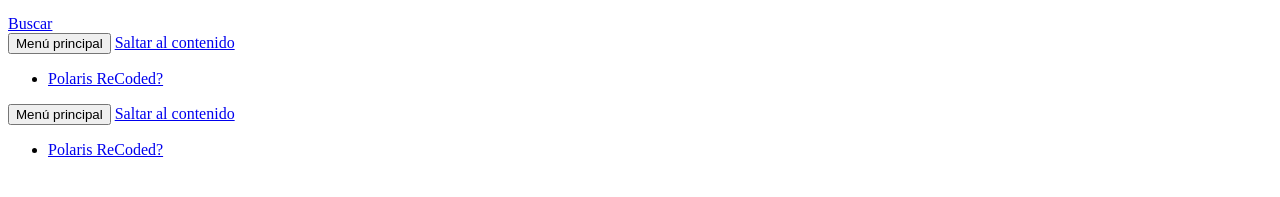
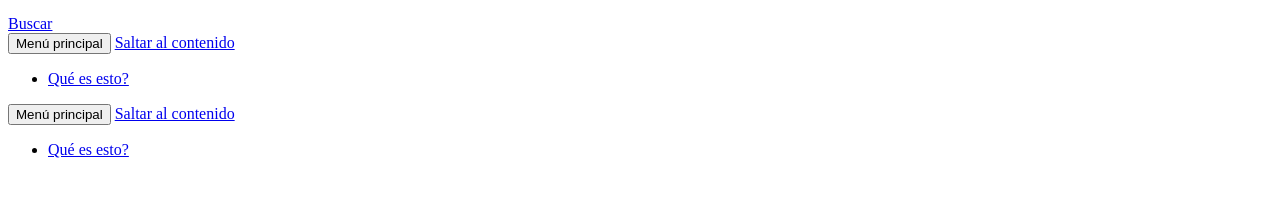
Before and after one commit to polarisshowdown/polarisshowdown.github.io, a plain HTML site: page index.html in a window 1280 px wide. Shown: the part 367-564 px from the top of the page. Drawn offline with Linux system fonts and the light colour scheme.

Commit message:
Update index.html

```diff
--- a/index.html
+++ b/index.html
@@ -34,11 +34,11 @@
 <nav id="primary-navigation" class="site-navigation primary-navigation" role="navigation">
 				<button class="menu-toggle">Menú principal</button>
 				<a class="screen-reader-text skip-link" href="#content">Saltar al contenido</a>
-				<div id="primary-menu" class="nav-menu"><ul><li class="page_item page-item-2"><a href="https://polarisrecoded-togesr.rhcloud.com/pagina-ejemplo/">Рolaris ReCoded?</a></li></ul></div>
+				<div id="primary-menu" class="nav-menu"><ul><li class="page_item page-item-2"><a href="https://polarisrecoded-togesr.rhcloud.com/pagina-ejemplo/">Qué es esto?</a></li></ul></div>
 			</nav>
 			<button class="menu-toggle">Menú principal</button>
 			<a class="screen-reader-text skip-link" href="#content">Saltar al contenido</a>
-			<div id="primary-menu" class="nav-menu"><ul><li class="page_item page-item-2"><a href="https://polarisrecoded-togesr.rhcloud.com/pagina-ejemplo/">Рolaris ReCoded?</a></li></ul></div>
+			<div id="primary-menu" class="nav-menu"><ul><li class="page_item page-item-2"><a href="https://polarisrecoded-togesr.rhcloud.com/pagina-ejemplo/">Qué es esto?</a></li></ul></div>
 
 </body>
 </html>
```
